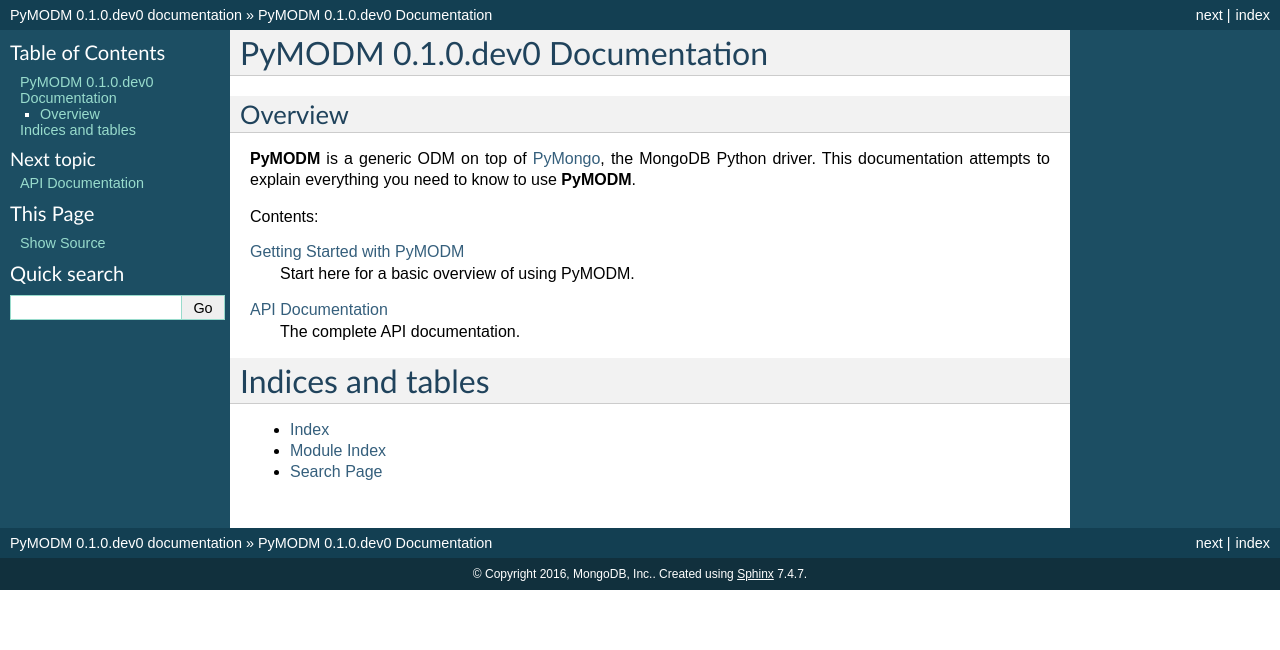
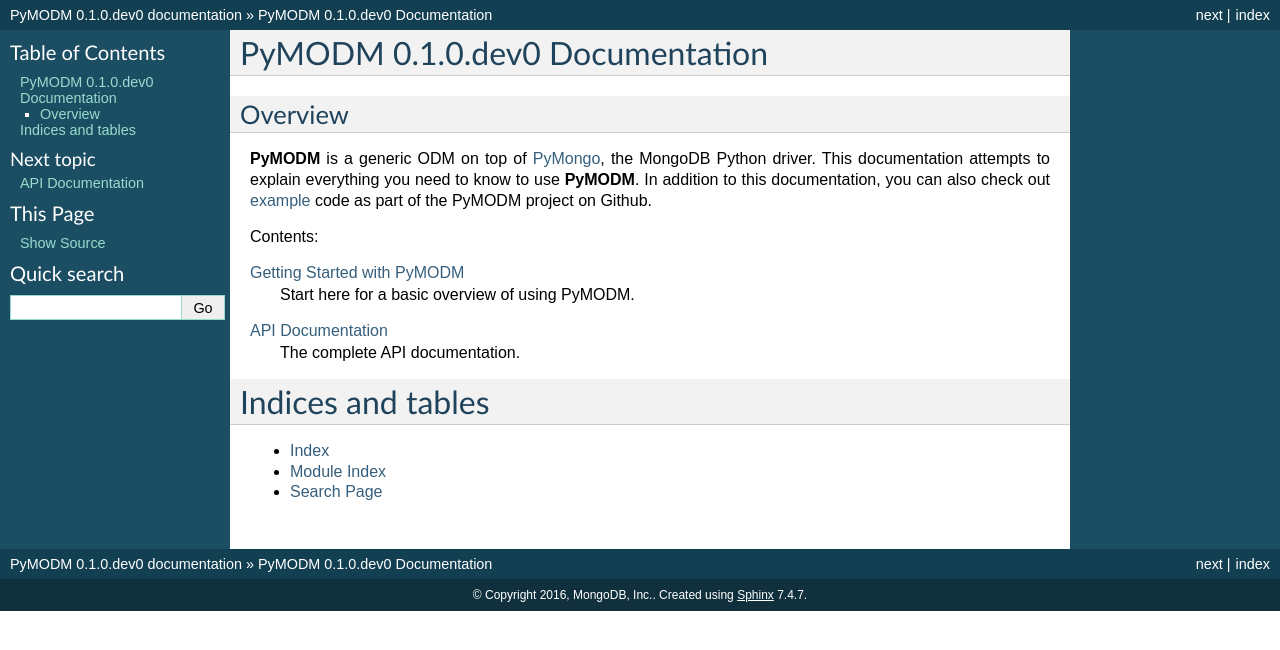
Before and after one commit to mongodb/pymodm, a Sphinx documentation site: the page built from doc/index.rst, in a window 1280 px wide. Shown: the top 650 px of the page. Built offline with Sphinx 7.4.7, drawn with Linux system fonts in a browser that asks for light colours.

Commit message:
Add link to "example" directory from the documentation index. Fix formatting for GridFSStorage.open.

```diff
--- a/README.rst
+++ b/README.rst
@@ -17,7 +17,7 @@
 documentation`_ take a look at some `examples`_.
 
 .. _PyMongo: https://pypi.python.org/pypi/pymongo
-.. _official documentation: https://pymodm.readthedocs.org
+.. _official documentation: https://pymodm.readthedocs.io
 .. _examples: https://github.com/mongodb/pymodm/examples
 
 Support / Feedback
--- a/doc/index.rst
+++ b/doc/index.rst
@@ -11,9 +11,11 @@
 
 **PyMODM** is a generic ODM on top of `PyMongo`_, the MongoDB Python
 driver. This documentation attempts to explain everything you need to know to
-use **PyMODM**.
+use **PyMODM**. In addition to this documentation, you can also check out
+`example`_ code as part of the PyMODM project on Github.
 
 .. _PyMongo: https://pypi.python.org/pypi/pymongo
+.. _example: https://github.com/mongodb/pymodm/tree/master/example
 
 Contents:
 
```
Also changed, not shown: 1 other file.
